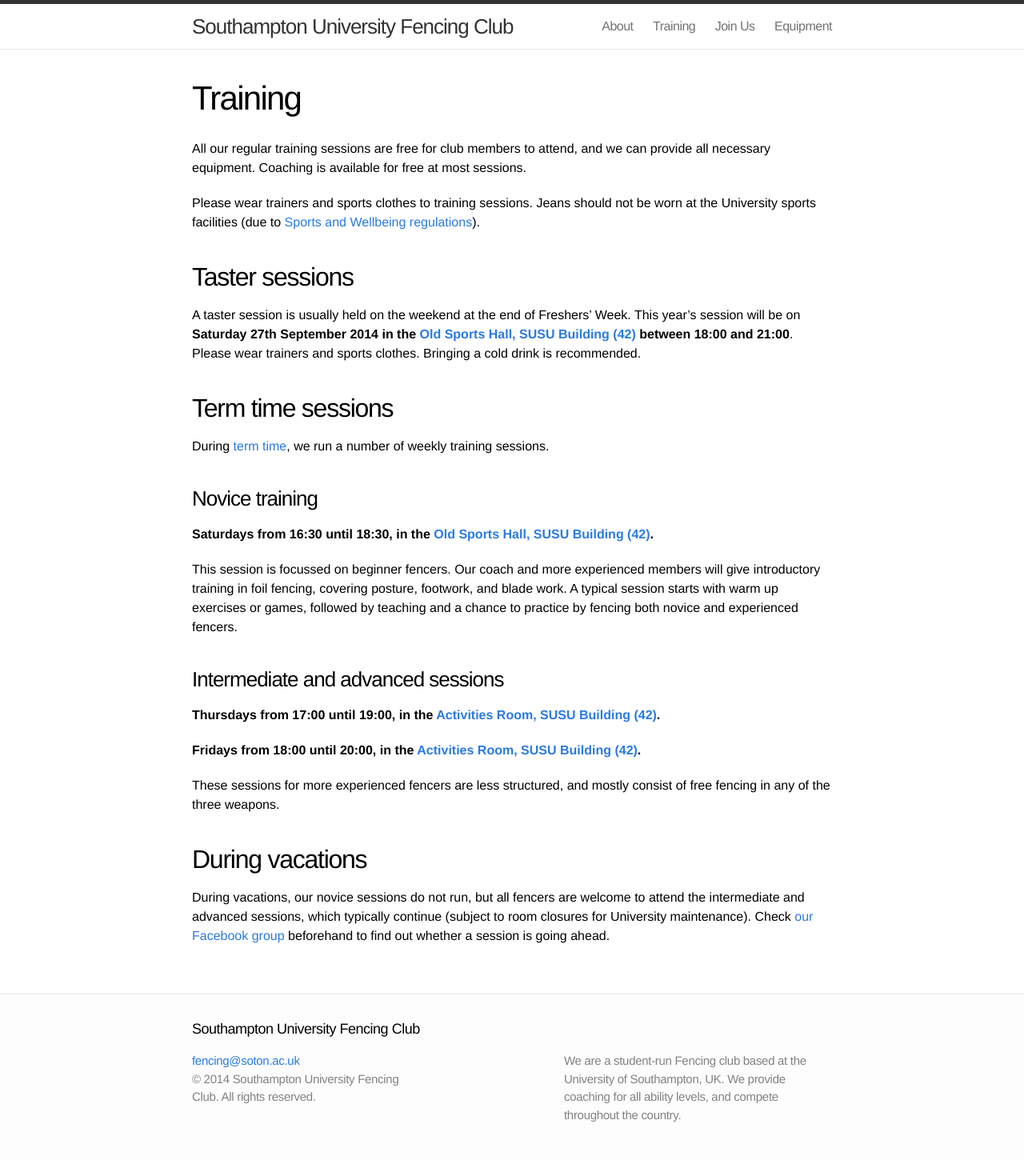
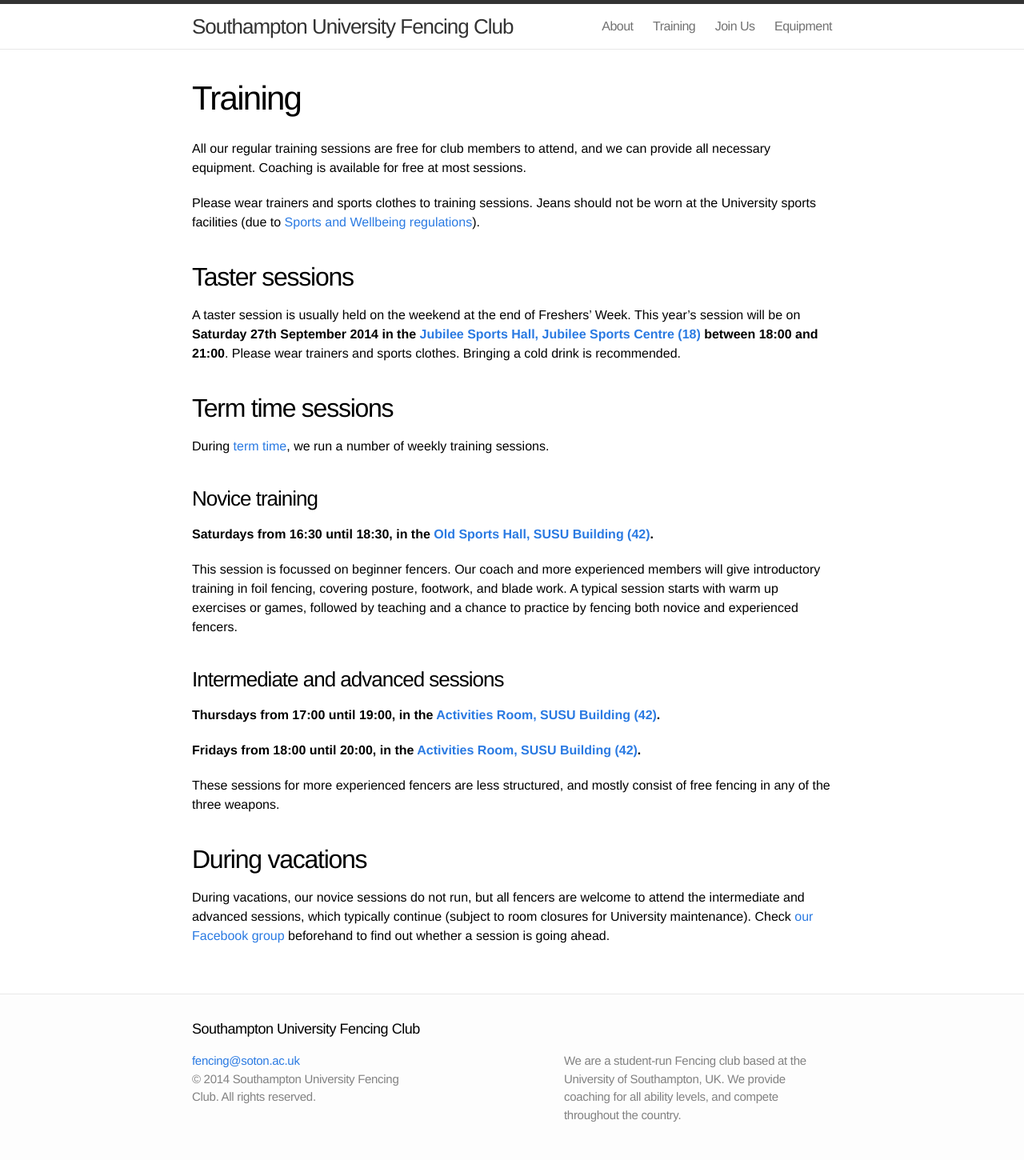
Before and after one commit to sotonfencing/sotonfencing.github.io, a Jekyll site: the page built from training.md, in a window 1280 px wide. Shown: the whole page at 80% size. Built offline with Jekyll 4.4.1, drawn with Linux system fonts in a browser that asks for light colours.

Commit message:
Correct location for 2014 taster session

```diff
--- a/training.md
+++ b/training.md
@@ -12,7 +12,7 @@
 Taster sessions
 ---------------
 
-A taster session is usually held on the weekend at the end of Freshers' Week. This year's session will be on **Saturday 27th September 2014 in the [Old Sports Hall, SUSU Building (42)][OldSportsHall] between 18:00 and 21:00**. Please wear trainers and sports clothes. Bringing a cold drink is recommended.
+A taster session is usually held on the weekend at the end of Freshers' Week. This year's session will be on **Saturday 27th September 2014 in the [Jubilee Sports Hall, Jubilee Sports Centre (18)][JubileeSportsHall] between 18:00 and 21:00**. Please wear trainers and sports clothes. Bringing a cold drink is recommended.
 
 Term time sessions
 ------------------
@@ -38,5 +38,6 @@
 
 During vacations, our novice sessions do not run, but all fencers are welcome to attend the intermediate and advanced sessions, which typically continue (subject to room closures for University maintenance). Check [our Facebook group]({{site.links.facebook_group}}) beforehand to find out whether a session is going ahead.
 
+[JubileeSportsHall]: http://maps.southampton.ac.uk/#1/19/50.93389/-1.39649 "Map showing the Jubilee Sports Centre"
 [OldSportsHall]: http://maps.southampton.ac.uk/#1/20/50.93400/-1.39753 "Map showing the Old Sports Hall"
 [ActivitiesRoom]: http://maps.southampton.ac.uk/#2/20/50.93395/-1.39797 "Map showing the Activities Room"
```
